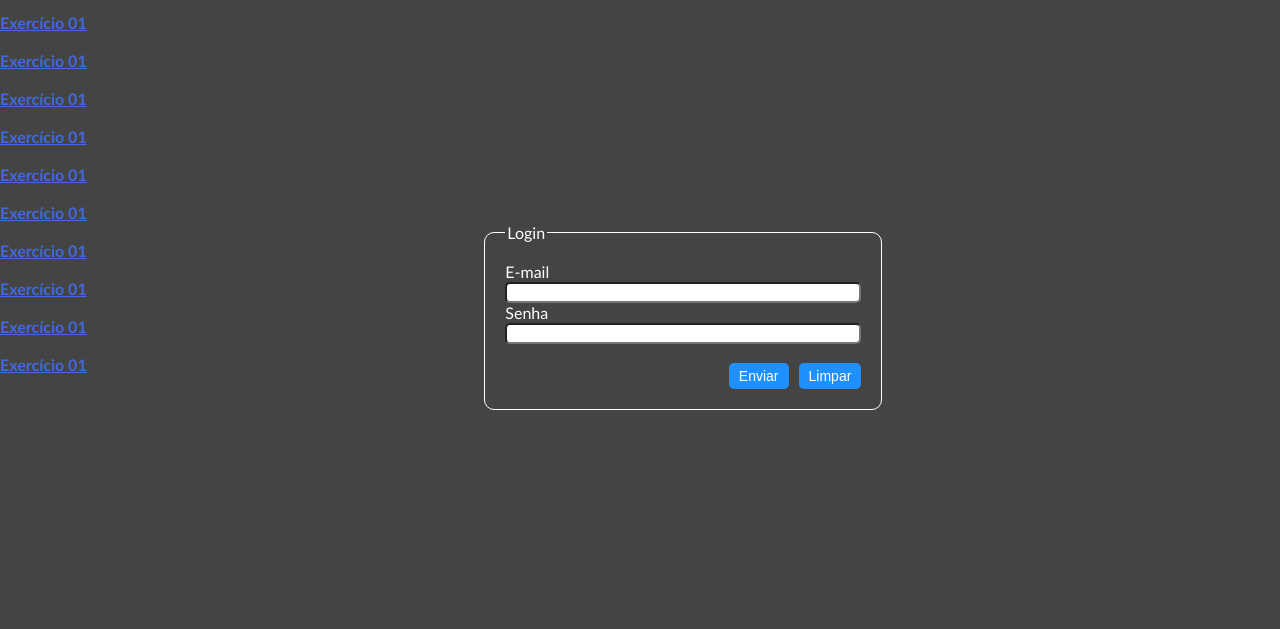
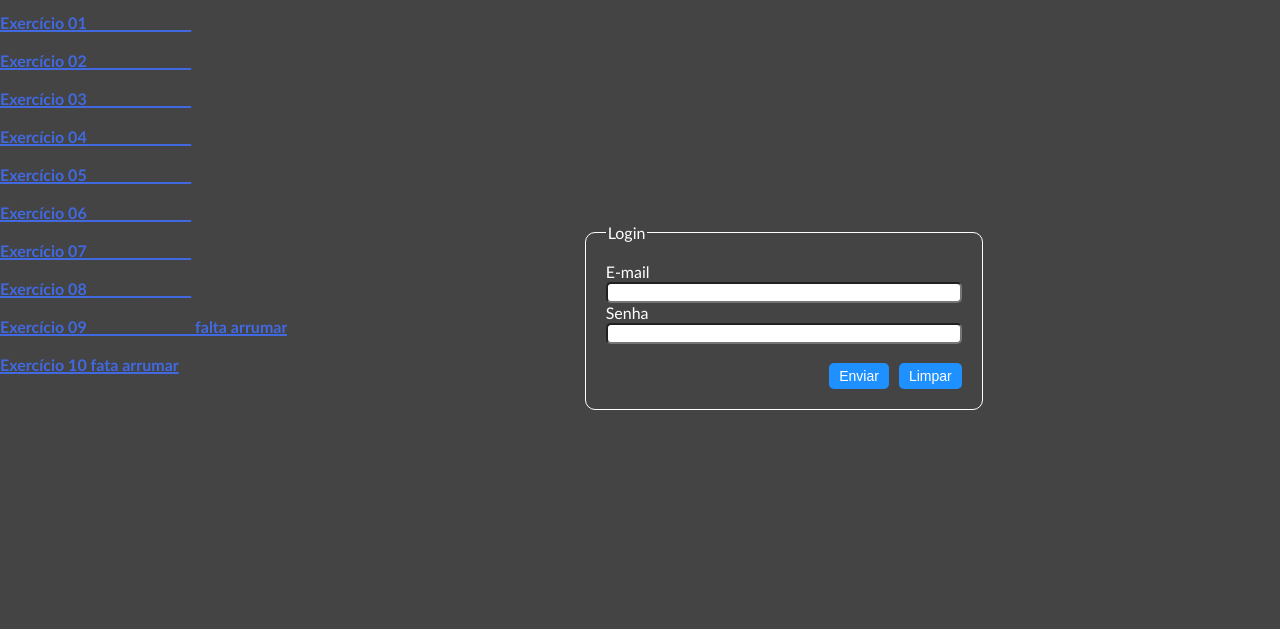
Before and after one commit to andreflavio/aulas_fatec, a website: page FATEC/DEV. WEB. I/Andre_Oliveira_Ex9.html in a window 1280 px wide. Shown: the part 82-711 px from the top of the page. Drawn offline with Linux system fonts and the light colour scheme.

Commit message:
Add files via upload

```diff
--- a/FATEC/DEV. WEB. I/Andre_Oliveira_Ex9.html
+++ b/FATEC/DEV. WEB. I/Andre_Oliveira_Ex9.html
@@ -42,7 +42,7 @@
 
       #esquerda a {
         color: #4169e1; /* Cor do link */
-        text-decoration:underline; /* Remover sublinhado nos links */
+        text-decoration:underline 2px; /* Remover sublinhado nos links */
       }
 
       #esquerda a:hover {
@@ -143,16 +143,16 @@
     </div>
     <div id="corpo">
       <div id="esquerda">
-        <div><br><a href="./exercicio1.html">Exercício 01</a></div>
-        <div><br><a href="./exercicio1.html">Exercício 01</a></div>
-        <div><br><a href="./exercicio1.html">Exercício 01</a></div>
-        <div><br><a href="./exercicio1.html">Exercício 01</a></div>
-        <div><br><a href="./exercicio1.html">Exercício 01</a></div>
-        <div><br><a href="./exercicio1.html">Exercício 01</a></div>
-        <div><br><a href="./exercicio1.html">Exercício 01</a></div>
-        <div><br><a href="./exercicio1.html">Exercício 01</a></div>
-        <div><br><a href="./exercicio1.html">Exercício 01</a></div>
-        <div><br><a href="./exercicio1.html">Exercício 01</a></div>
+        <div><br><a href="https://github.com/andreflavio/aulas_fatec/blob/master/FATEC/DEV.%20WEB.%20I/Andre_Oliveira_Ex1.html">Exercício 01______________</a></div>
+        <div><br><a href="https://github.com/andreflavio/aulas_fatec/blob/master/FATEC/DEV.%20WEB.%20I/Andre_Oliveira_Ex2.html">Exercício 02______________</a></div>
+        <div><br><a href="https://github.com/andreflavio/aulas_fatec/blob/master/FATEC/DEV.%20WEB.%20I/Andre_Oliveira_Ex3.html">Exercício 03______________</a></div>
+        <div><br><a href="https://github.com/andreflavio/aulas_fatec/blob/master/FATEC/DEV.%20WEB.%20I/Andre_Oliveira_Ex4.html">Exercício 04______________</a></div>
+        <div><br><a href="https://github.com/andreflavio/aulas_fatec/blob/master/FATEC/DEV.%20WEB.%20I/Andre_Oliveira_Ex5.html">Exercício 05______________</a></div>
+        <div><br><a href="https://github.com/andreflavio/aulas_fatec/blob/master/FATEC/DEV.%20WEB.%20I/Andre_Oliveira_Ex6.html">Exercício 06______________</a></div>
+        <div><br><a href="https://github.com/andreflavio/aulas_fatec/blob/master/FATEC/DEV.%20WEB.%20I/Andre_Oliveira_Ex7.html">Exercício 07______________</a></div>
+        <div><br><a href="https://github.com/andreflavio/aulas_fatec/blob/master/FATEC/DEV.%20WEB.%20I/Andre_Oliveira_Ex8.html">Exercício 08______________</a></div>
+        <div><br><a href="https://github.com/andreflavio/aulas_fatec/blob/master/FATEC/DEV.%20WEB.%20I/Andre_Oliveira_Ex9.html">Exercício 09______________ falta arrumar</a></div>
+        <div><br><a href="./exercicio10.html">Exercício 10 fata arrumar</a></div>
 
 
       </div>
```
